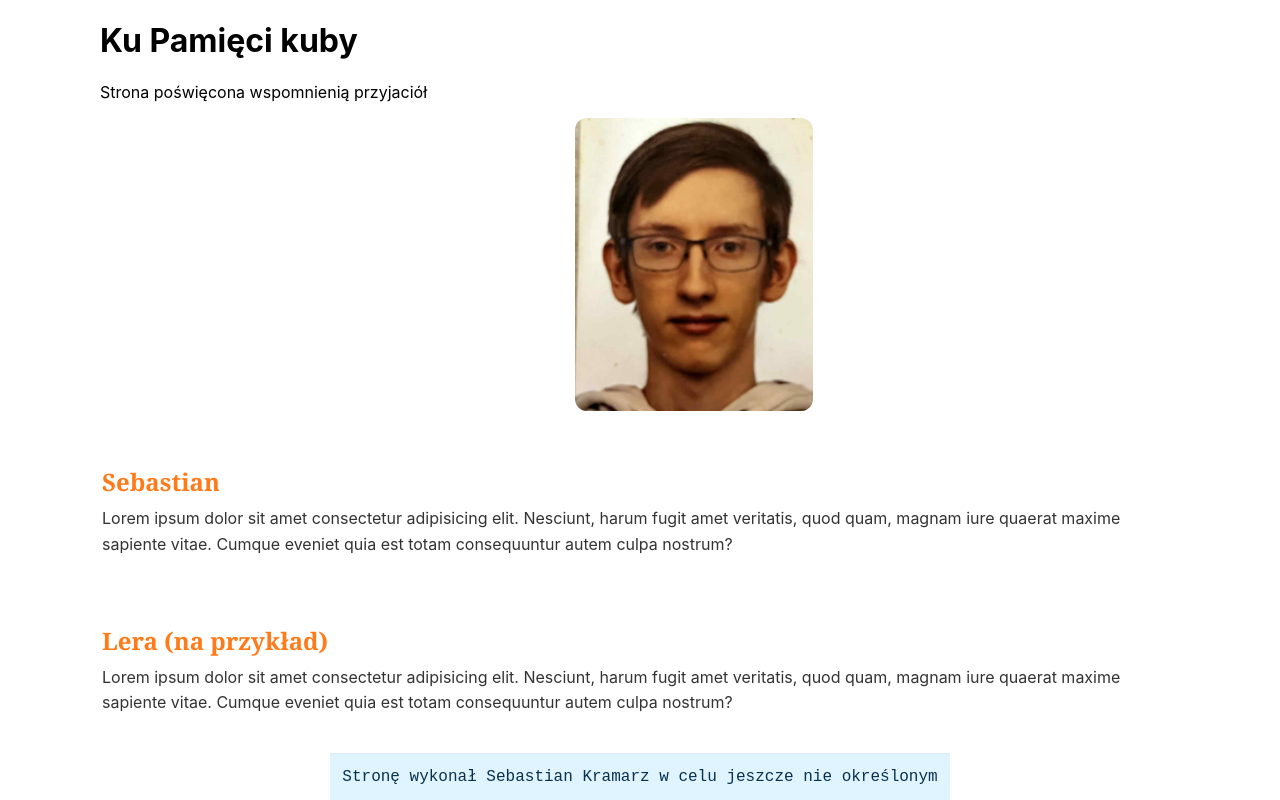
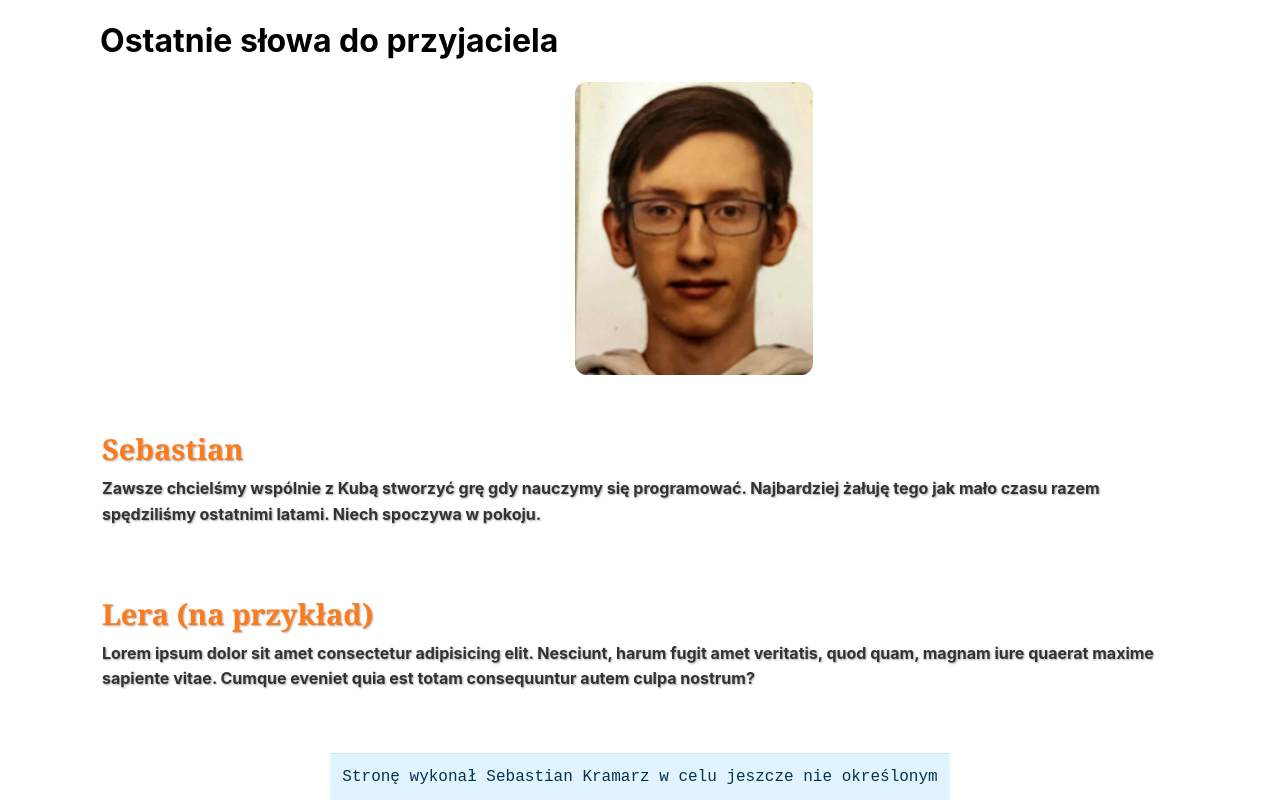
Before and after one commit to Sebastian-bip/KuPamieciKuby, a plain HTML site: page index.html in a window 1280 px wide. Drawn offline with Linux system fonts and the light colour scheme.

Commit message:
Add files via upload

```diff
--- a/index.html
+++ b/index.html
@@ -8,13 +8,13 @@
 </head>
 <body>
     <header>
-        <h1>Ku Pamięci kuby</h1>
-        <p>Strona poświęcona wspomnienią przyjaciół</p>
+        <h1>Ostatnie słowa do przyjaciela</h1>
+
         <img src="src/Kuba.jpg" alt="Zdjęcie Kuby">
     </header>
     <section>
         <h2>Sebastian</h2>
-        <div>Lorem ipsum dolor sit amet consectetur adipisicing elit. Nesciunt, harum fugit amet veritatis, quod quam, magnam iure quaerat maxime sapiente vitae. Cumque eveniet quia est totam consequuntur autem culpa nostrum?</div>
+        <div>Zawsze chcielśmy wspólnie z Kubą stworzyć grę gdy nauczymy się programować. Najbardziej żałuję tego jak mało czasu razem spędziliśmy ostatnimi latami. Niech spoczywa w pokoju.</div>
     </section>
 
     <section>
--- a/style.css
+++ b/style.css
@@ -15,6 +15,11 @@ html, body {
 	display: flex;               /* everything in one vertical column */
 	flex-direction: column;
 	align-items: center;        /* full width column items */
+}
+
+header{
+	align-items: center;
+	justify-content: center;
 }
 
 img {
@@ -51,6 +56,18 @@ section {
 	padding: 12px;
 	box-sizing: border-box;
 	position: relative;
+	font-weight: bolder;
+	font-size: 120%;
+	text-shadow: 1px 1px 2px #aaaaaa;
+	transition: 1s ease;
+
+}
+
+section:hover {
+	background-color: #f9f9f9;
+	text-shadow: 2px 2px 4px #aaaaaa;
+	transition: 1s ease;
+
 }
 
 /* footer with fade-in animation and light blue background */
```
